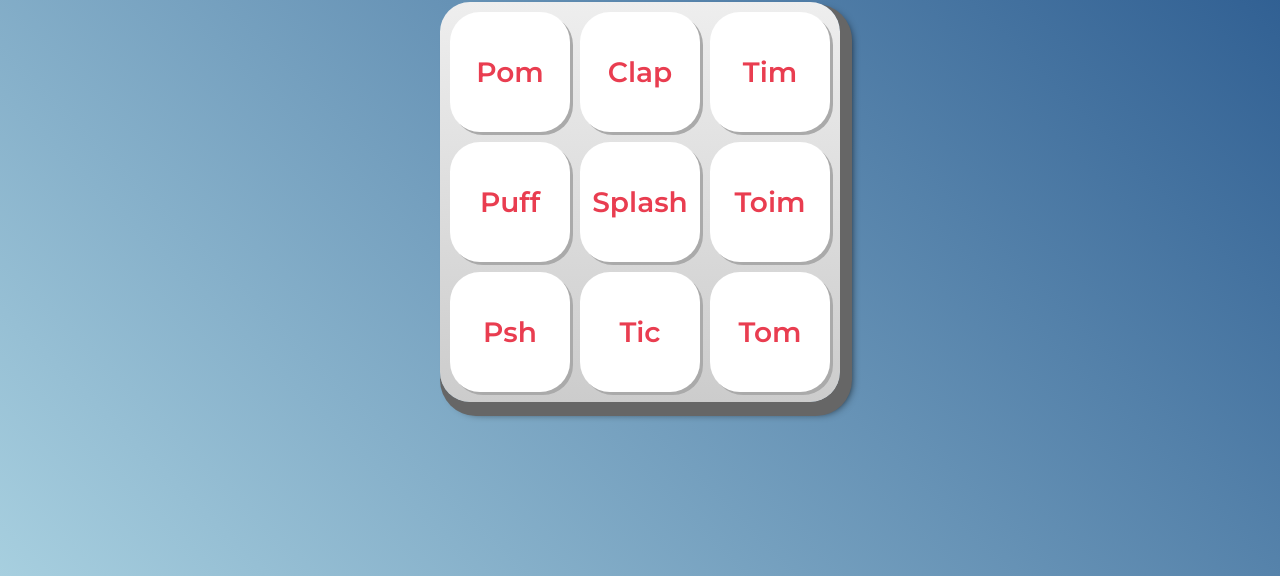
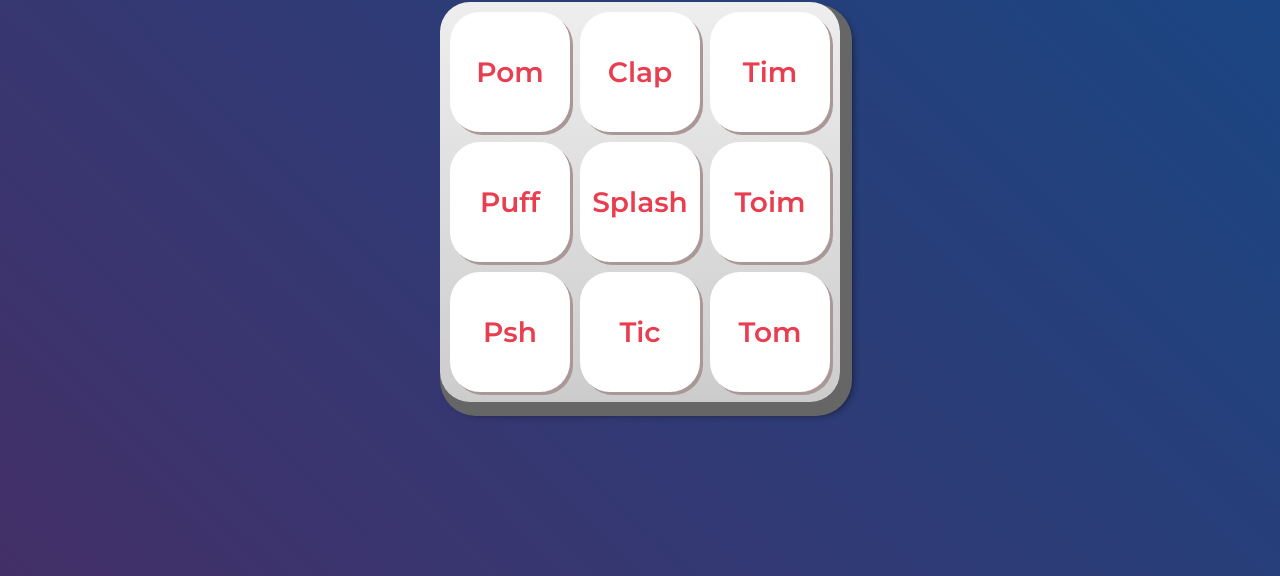
Before and after one commit to naubert777/Alura-Mid, a plain HTML site: page index.html in a window 1280 px wide. Shown: the part 224-800 px from the top of the page. Drawn offline with Linux system fonts and the light colour scheme.

Commit message:
Update estilos.css

```diff
--- a/css/estilos.css
+++ b/css/estilos.css
@@ -1,5 +1,5 @@
 :root {
-  --cinza: #aaa;
+  --cinza: #aa9797;
   --vermelha: #e93d50;
   --vermelha-escura: #af303f;
   --branca: #fff;
@@ -8,7 +8,7 @@
 
 body {
   align-items: center;
-  background: linear-gradient(45deg, #a7cfdf 0%,#23538a 100%);
+  background: linear-gradient(45deg, rgb(67, 47, 104) 0%,#164986 100%);
   display: flex;
   justify-content: center;
   flex-direction: column;
```
